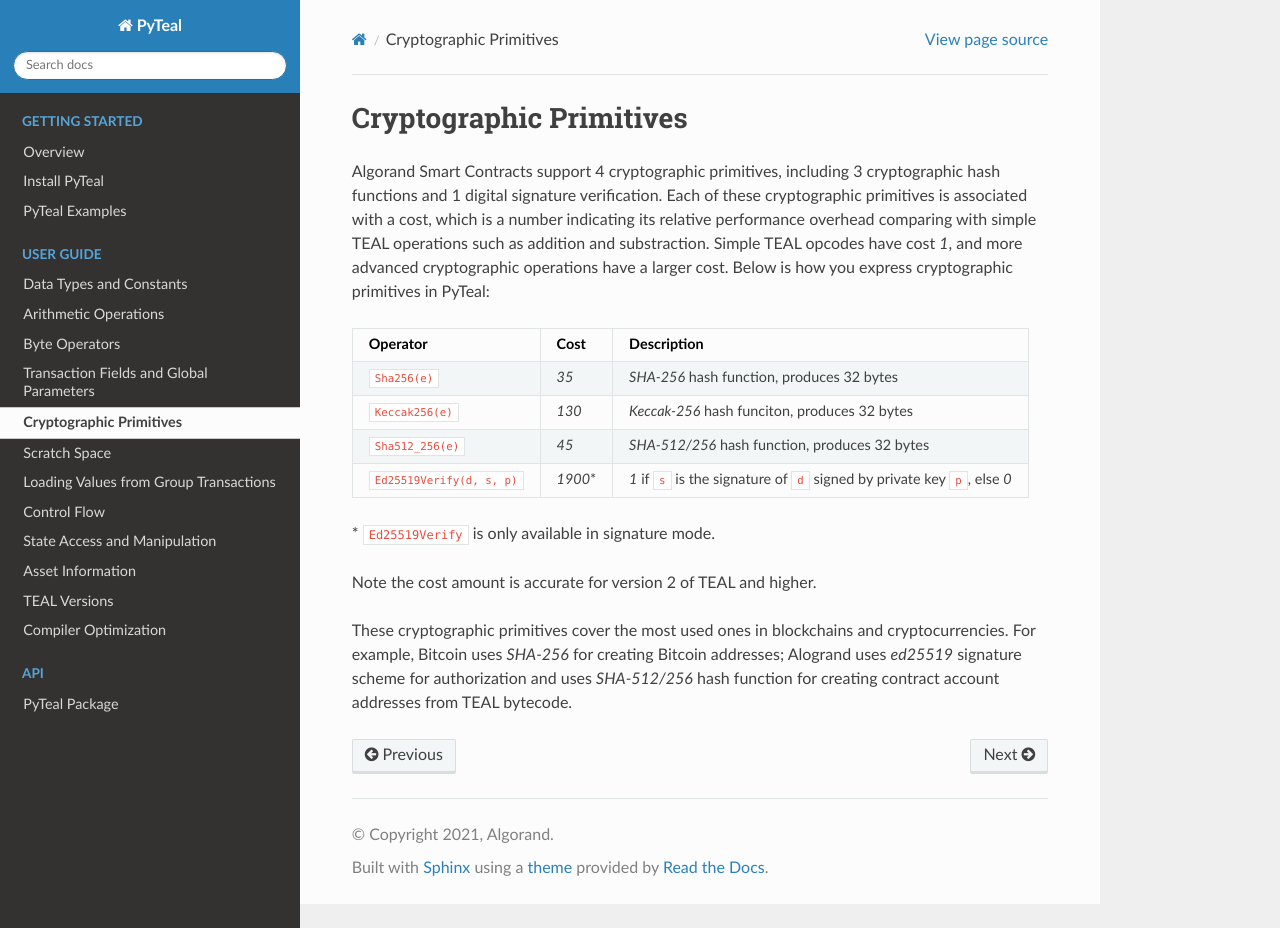
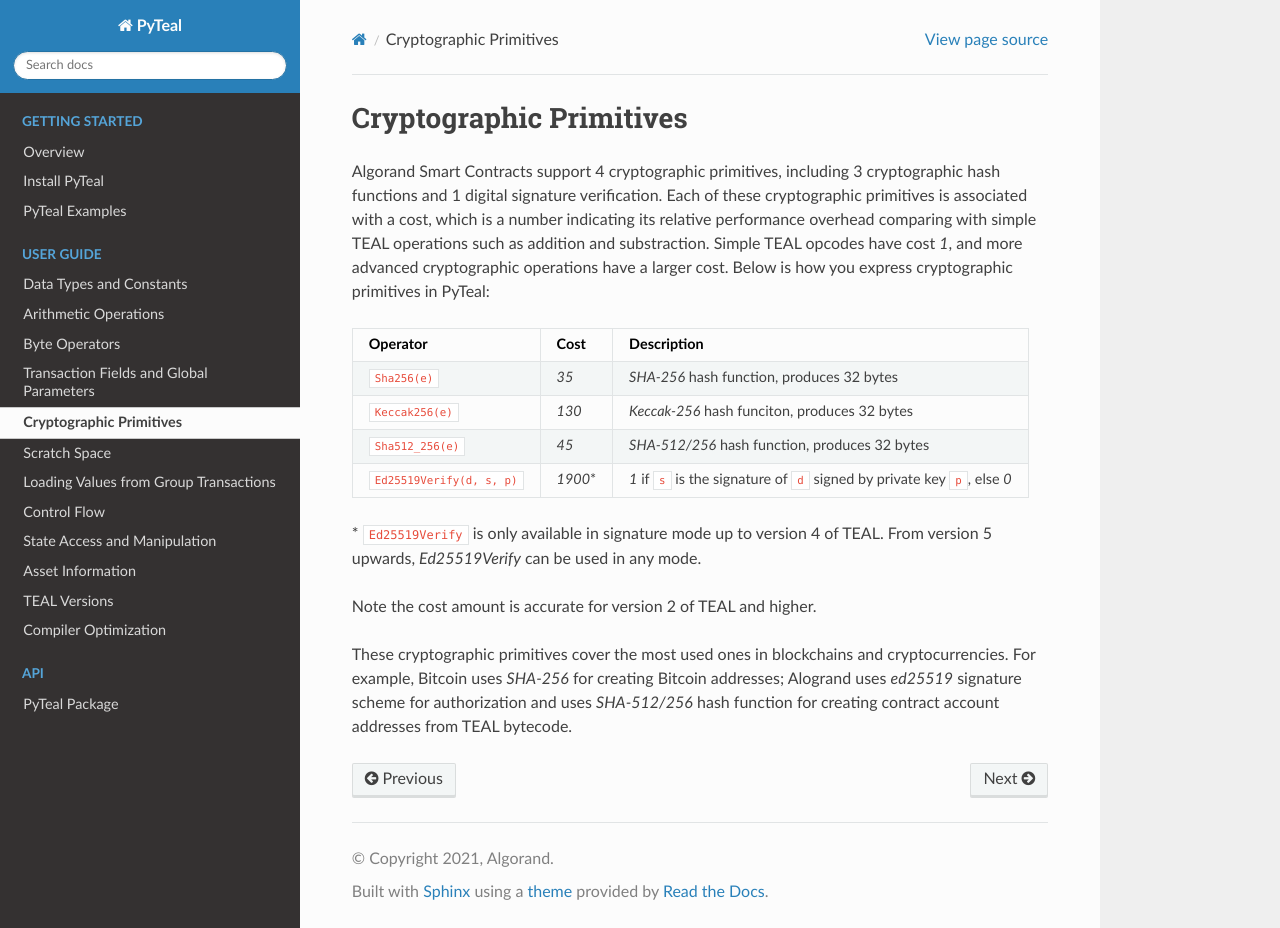
Before and after one commit to algorand/pyteal, a Sphinx documentation site: the page built from docs/crypto.rst, in a window 1280 px wide and 928 px high. Built offline with Sphinx 7.4.7 and the Read the Docs theme 2.0.0, drawn with Linux system fonts in a browser that asks for light colours.

Commit message:
Ed25519Verify exec mode depending on TEAL version (#265)
Ed25519Verify is only available for signature mode, but for TEAL <4.   Any mode otherwise.

```diff
--- a/docs/crypto.rst
+++ b/docs/crypto.rst
@@ -20,7 +20,7 @@ Operator                        Cost      Description
 :code:`Ed25519Verify(d, s, p)`  `1900`\*  `1` if :code:`s` is the signature of :code:`d` signed by private key :code:`p`, else `0`
 =============================== ========= ========================================================================================
 
-\* :code:`Ed25519Verify` is only available in signature mode.
+\* :code:`Ed25519Verify` is only available in signature mode up to version 4 of TEAL. From version 5 upwards, `Ed25519Verify` can be used in any mode.
 
 Note the cost amount is accurate for version 2 of TEAL and higher.
 
```
